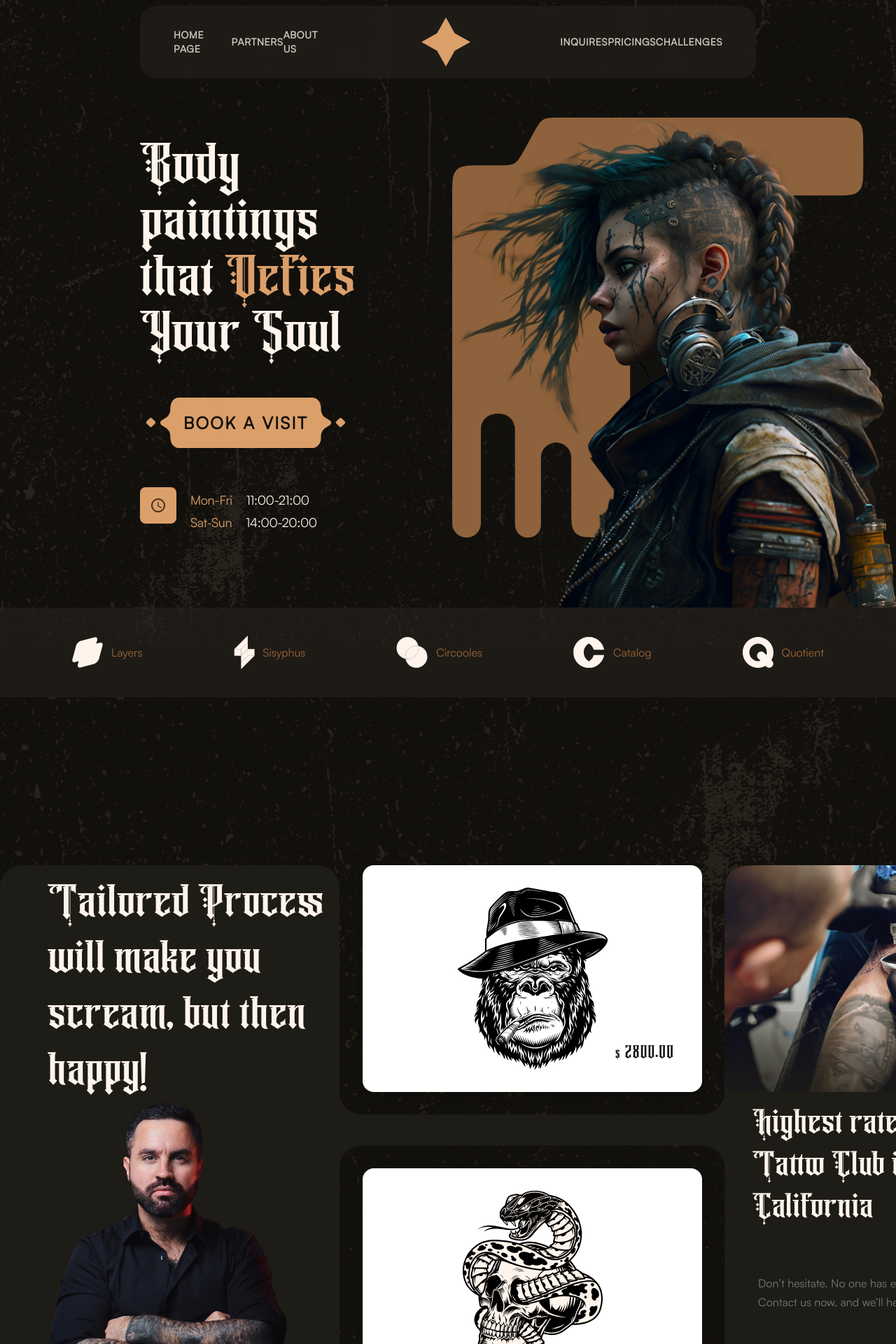
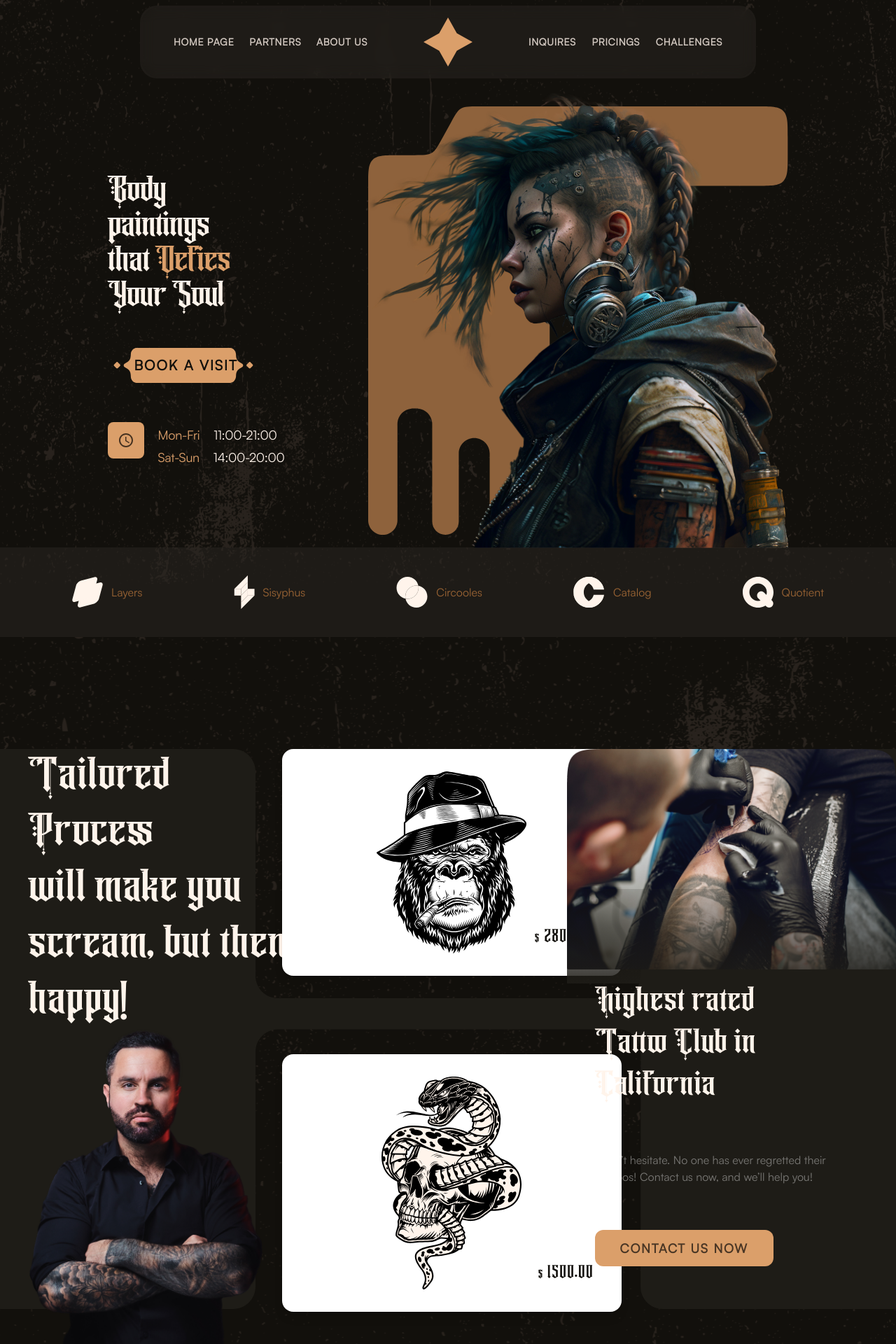
Before and after one commit to deiu25/digital-artist, a React (Vite) app in the folder client/: page / in a window 1280 px wide. Shown: the part 40-1960 px from the top of the page at 70% size. Built offline with nearby package versions, Linux system fonts and the light colour scheme.

Commit message:
2xl responsive

```diff
--- a/client/src/components/Button.jsx
+++ b/client/src/components/Button.jsx
@@ -1,32 +1,32 @@
-import clsx from 'clsx';
+import clsx from "clsx";
 
 const Button = ({ icon, children, href, containerClassName, onClick }) => {
   const Inner = () => (
     <div className="relative flex items-center justify-center">
       {icon && (
-                <img src={icon} alt="btn" className="object-contain" />
+        <img
+          src={icon}
+          alt="btn"
+          className="object-contain md:max-w-[180px] xl:max-w-[200px] 2xl:max-w-[286px] mr-2"
+        />
       )}
-            <span className="absolute inset-0 flex items-center justify-center text-lg lg:text-2xl font-satoshi font-bold tracking-widest uppercase text-[#12100C]">
+      <span className="absolute inset-0 flex items-center justify-center lg:text-xl 2xl:text-2xl font-satoshi font-bold tracking-widest uppercase text-[#12100C]">
         {children}
       </span>
     </div>
   );
 
+  const baseClass = "relative inline-flex items-center justify-center p-2 rounded-2xl shadow-500 group";
+
   return href ? (
-        <a
-            className={clsx("relative inline-flex items-center justify-center p-2 rounded-2xl shadow-500 group", containerClassName)}
-            href={href}
-        >
+    <a className={clsx(baseClass, containerClassName)} href={href}>
       <Inner />
     </a>
   ) : (
-        <button
-            className={clsx("relative inline-flex items-center justify-center p-2 rounded-2xl shadow-500 group", containerClassName)}
-            onClick={onClick}
-        >
+    <button className={clsx(baseClass, containerClassName)} onClick={onClick}>
       <Inner />
     </button>
   );
-}
+};
 
 export default Button;
--- a/client/src/sections/About.jsx
+++ b/client/src/sections/About.jsx
@@ -2,62 +2,61 @@ import { Element } from "react-scroll";
 
 const About = () => {
   return (
-    <section className="relative lg:bg-about-section pt-60 pb-40 max-lg:pt-52 max-lg:pb-36 max-md:pt-36 max-md:pb-32">
+    <section className="relative sm:bg-about-section pt-40 pb-40">
       <Element name="about">
-        <div className="relative lg:bg-rectangle mx-auto w-[1520px] h-[800px]">
-          <div className="relative flex justify-between ml-12 pl-5">
+        <div className="relative bg-rectangle mx-auto max-w-screen-2xl h-auto sm:h-[800px]">
+          <div className="flex flex-col sm:flex-row justify-between sm:space-x-8">
             {/* Stânga: Text și imaginea artistului */}
-            <div className="flex flex-col items-start mt-4">
-              <h5 className="text-w1 text-[48px] lg:text-[64px] font-normal font-angel leading-tight">
+            <div className="flex flex-col items-center">
+              <h5 className="text-w1 text-[32px] sm:text-[40px] lg:text-[64px] font-normal font-angel leading-tight pl-6 sm:pl-10">
                 Tailored Process <br /> will make you <br /> scream, but then{" "}
                 <br /> happy!
               </h5>
-              <img src="/images/artist.png" alt="artist" />
+              <img src="/images/artist.png" alt="artist" className="w-[80%] max-w-[300px] sm:max-w-none sm:h-[60%]" />
             </div>
 
             {/* Center: Two cards */}
-            <div className="flex flex-col justify-between space-y-6 ml-10">
-              <div className="relative w-[485px] h-[324px] bg-white rounded-2xl flex items-center justify-center shadow-lg">
+            <div className="flex flex-col items-center gap-10 sm:gap-28 space-y-8 sm:space-y-0">
+              <div className="relative w-[150%] max-w-[485px] h-[260px] sm:h-[324px] bg-white rounded-2xl shadow-lg ml-0 sm:ml-16">
                 <img
                   src="/images/art1.svg"
                   alt="art1"
-                  className="w-full h-full object-contain p-8"
+                  className="w-full h-full object-contain p-6 sm:p-8"
                 />
-                <span className="absolute bottom-10 right-10 text-black-100 text-2xl font-normal font-angel tracking-wider">
+                <span className="absolute bottom-6 sm:bottom-10 right-6 sm:right-10 text-black-100 text-xl sm:text-2xl font-normal font-angel tracking-wider">
                   <span className="text-base align-bot mr-1.5">$</span>2800.00
                 </span>
               </div>
-              <div className="relative w-[485px] h-[368px] bg-white rounded-2xl flex items-center justify-center shadow-lg">
+              <div className="relative w-[150%] max-w-[485px] h-[280px] sm:h-[368px] bg-white rounded-2xl shadow-lg ml-0 sm:ml-16">
                 <img
                   src="/images/art2.svg"
                   alt="art2"
-                  className="w-full h-full object-contain p-8"
+                  className="w-full h-full object-contain p-6 sm:p-8"
                 />
-                <span className="absolute bottom-10 right-10 text-black-100 text-2xl font-normal font-angel tracking-wider">
+                <span className="absolute bottom-6 sm:bottom-10 right-6 sm:right-10 text-black-100 text-xl sm:text-2xl font-normal font-angel tracking-wider">
                   <span className="text-base align-bot mr-1.5">$</span>1500.00
                 </span>
               </div>
             </div>
 
-            {/* Right: Text and button */}
-            <div className="flex flex-col text-white rounded-2xl w-[485px] h-[388px] space-y-4 ml-4 relative">
-              <div className="relative w-full h-full">
+            {/* Right */}
+            <div className="flex flex-col text-white rounded-sm w-[80%] max-w-[490px] sm:w-[490px] h-auto sm:h-[388px] space-y-4 relative">
+              <div className="relative w-full h-[200px] sm:h-full">
                 <img
                   src="/images/about-art-tatoo.png"
                   alt="tattoo"
-                  className="w-full h-full object-cover rounded-2xl"
+                  className="w-full h-full object-cover rounded-sm"
                 />
-                {/* Gradient overlay */}
-                <div className="absolute -bottom-5 w-full h-[135px] bg-gradient-to-t from-[#1e1c17]/90 to-[#1e1c17]/10 rounded-b-2xl"></div>
+                <div className="absolute -bottom-2 sm:-bottom-5 w-full h-[80px] sm:h-[135px] bg-gradient-to-t from-[#1e1c17]/90 to-[#1e1c17]/15"></div>
               </div>
-              <h5 className="text-w1 text-[64px] lg:text-[48px] font-normal font-angel leading-tight ml-10">
+              <h5 className="text-w1 text-[32px] lg:text-[48px] sm:text-[64px] font-normal font-angel leading-tight mx-4 lg:ml-10 text-center sm:text-left">
                 Highest rated <br /> Tattoo Club in <br /> California
               </h5>
-              <p className="text-white/40 font-medium text-base leading-[27px] p-12">
+              <p className="text-white/40 font-medium text-sm lg:text-base leading-[24px] sm:leading-[27px] p-4 lg:p-12 text-center sm:text-left">
                 Don’t hesitate. No one has ever regretted their tattoos! Contact
                 us now, and we’ll help you!
               </p>
-              <button className="w-[255px] h-[64px] bg-p1 text-p4 uppercase py-3 rounded-xl text-lg font-bold tracking-widest ml-10">
+              <button className="w-[90%] max-w-[255px] sm:w-[255px] h-[48px] sm:h-[64px] bg-p1 text-p4 uppercase py-2 sm:py-3 rounded-xl text-md lg:text-lg font-bold tracking-widest mx-auto sm:ml-10">
                 contact us now
               </button>
             </div>
--- a/client/src/sections/Header.jsx
+++ b/client/src/sections/Header.jsx
@@ -26,7 +26,7 @@ const Header = () => {
         >
           <div className="items-center max-lg:relative max-lg:flex max-lg:flex-col max-lg:min-h-screen max-lg:overflow-hidden sidebar-before rounded-[32px] backdrop-blur-[10px]">
             <nav className="max-lg:relative max-lg:z-2 max-lg:my-auto lg:h-[104px]">
-              <ul className="flex items-center justify-center h-full max-lg:block max-lg:space-y-5 gap-12 px-12">
+              <ul className="flex items-center justify-center h-full max-lg:block max-lg:space-y-5 2xl:gap-12 px-12">
                 <li className="nav-li flex">
                   <NavLink title="home page" />
                   <NavLink title="partners" />
--- a/client/src/sections/Hero.jsx
+++ b/client/src/sections/Hero.jsx
@@ -3,11 +3,11 @@ import Button from "../components/Button";
 
 const Hero = () => {
   return (
-    <section className="relative lg:bg-hero-section pt-60 pb-40 max-lg:pt-52 max-lg:pb-36 max-md:pt-36 max-md:pb-32">
+    <section className="relative sm:bg-hero-section pt-32 lg:pt-40 xl:pt-48 2xl:pt-1/12 pb-[70px] px-[12%]">
       <Element name="hero">
-        <div className="mr-[200px] ml-[200px] max-lg:container max-lg:px-10">
+        <div className="flex justify-between items-center mx-auto max-w-7xl">
           <div className="relative z-2">
-            <h1 className="text-w1 text-[80px] font-normal font-angel pb-10 lg:pb-10 leading-[1] max-lg:leading-[1.1]">
+            <h1 className="text-w1 text-[80px] max-xs:text-[60px] max-2xl:text-[50px] font-normal font-angel tracking-tightest pb-10 lg:pb-10 leading-[1] max-lg:leading-[1.1]">
               Body <br /> paintings <br /> that{" "}
               <span className="text-p1">Defies</span>
               <br />
@@ -23,30 +23,36 @@ const Hero = () => {
               </div>
               <div>
                 <p className="text-[24px] tracking-[-0.36px] leading-[normal] font-satoshi">
-                  <span className="mr-5 text-p1 text-lg max-md:mr-1">Mon-Fri</span>
+                  <span className="mr-5 text-p1 text-lg max-md:mr-1">
+                    Mon-Fri
+                  </span>
                   <span className="text-w1 text-lg">11:00-21:00</span>
                 </p>
                 <p className="text-[24px] tracking-[-0.36px] leading-[normal] font-satoshi">
-                  <span className="mr-5 text-p1 text-lg max-md:mr-1">Sat-Sun</span>
+                  <span className="mr-5 text-p1 text-lg max-md:mr-1">
+                    Sat-Sun
+                  </span>
                   <span className="text-w1 text-lg">14:00-20:00</span>
                 </p>
               </div>
             </div>
           </div>
 
-          <div className="absolute top-52 left-10/20">
+          <div className="relative flex items-center justify-center max-sm:hidden">
+            <div className="relative">
               <img
                 src="/images/hero-back-img.svg"
-              className="size-600 max-lg:hidden"
-              alt="hero"
+                className="w-full max-w-[600px] h-auto"
+                alt="hero background"
               />
             </div>
-          <div className="absolute top-52 left-10/20">
+            <div className="absolute">
               <img
                 src="/images/hero-girl.png"
-              className="size-700 max-lg:hidden"
-              alt="hero"
+                className="w-full max-w-[700px] h-auto"
+                alt="hero girl"
               />
+            </div>
           </div>
         </div>
       </Element>
--- a/client/src/sections/Parteners.jsx
+++ b/client/src/sections/Parteners.jsx
@@ -5,7 +5,7 @@ const Partners = () => {
   return (
     <section className="relative lg:z-10 lg:-mt-13">
       <Element name="partners">
-        <div className="grid grid-cols-1 max-xs:grid-cols-2 xs:grid-cols-2 lg:flex flex-wrap justify-center items-center p-10 bg-[#2a272280] gap-y-6 lg:space-x-130">
+        <div className="grid grid-cols-1 max-xs:grid-cols-2 xs:grid-cols-2 md:flex flex-wrap justify-center items-center p-10 bg-[#2a272280] gap-y-6 lg:space-x-130">
           {partnersData.map((partner, index) => (
             <div
               key={index}
--- a/client/tailwind.config.js
+++ b/client/tailwind.config.js
@@ -26,10 +26,14 @@ export default {
         angel: ["Angel rhapsody", "sans-serif"],
         satoshi: ["Satoshi", "sans-serif"],
       },
+      letterSpacing: {
+        tightest: '-1.6px',
+      },
       transitionProperty: {
         borderColor: 'border-color',
       },
       spacing: {
+        '1/12': '12%',
         '1/5': '20%',
         '2/5': '40%',
         '3/5': '60%',
@@ -52,6 +56,7 @@ export default {
         388: '388px',
         400: '400px',
         440: '440px',
+        500: '500px',
         640: '640px',
         600: '600px',
         700: '700px',
```
Also changed, not shown: client/public/images/about-rectangle.svg. Lines whose indentation alone changed are shown as unchanged.
